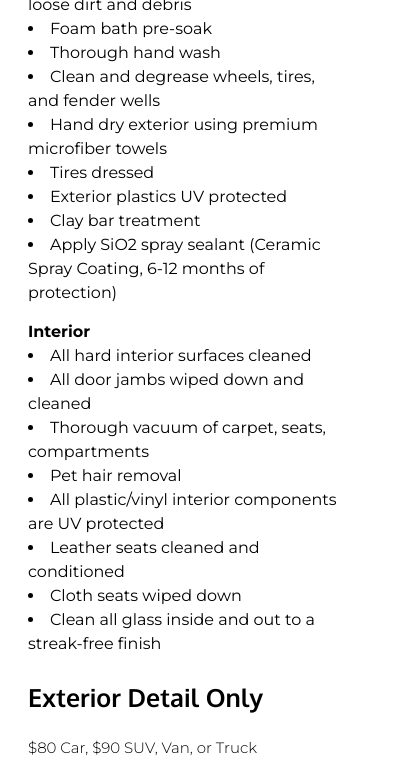
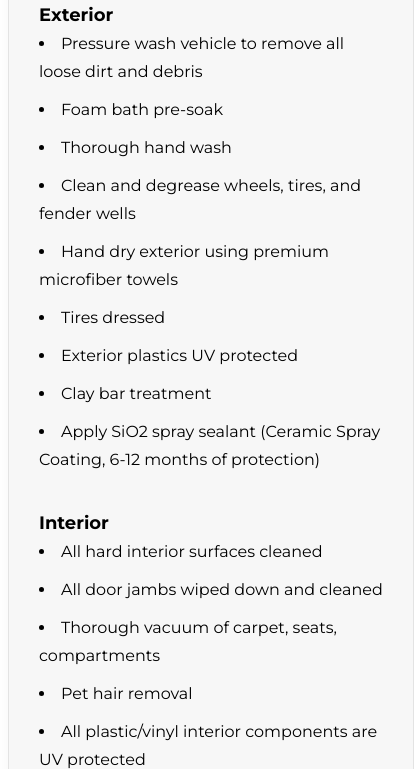
Before and after one commit to zacharyartman/DetailingWebsite, a plain HTML site: page services.html in a window 390 px wide. Shown: the part 288-1057 px from the top of the page, 414 px wide, since content can reach past the window. Drawn offline with Linux system fonts and the light colour scheme.

Commit message:
update services styling

```diff
--- a/CSS/services.css
+++ b/CSS/services.css
@@ -5,19 +5,67 @@ p {
 .headline {
   font-weight: 600;
   font-size: 40px;
+  margin-bottom: 5px;
 }
 
 .subheadline {
   font-weight: 300;
-  font-size: 40px;
-  margin: 0 0 0 0;
+  font-size: 26px;
+  margin: 0;
 }
 
 .detail-pricing-section {
-  margin-top: 85px;
+  margin-top: 110px;
+  width: 100%;
   display: flex;
   flex-direction: column;
-  width: 100%;
+  gap: 50px;
+}
+
+.full-detail-section,
+.exterior-detail-only,
+.interior-detail-only,
+.maintenance-detail-section {
+  background-color: #f7f7f7;
+  border: 1px solid #e3e3e3;
+  border-radius: 12px;
+  padding: 40px;
+  width: 85%;
+  margin: 0 auto;
+  box-shadow: 0 4px 15px rgba(0,0,0,0.04);
+}
+
+.maintenance-detail-section {
+  margin-bottom: 50px;
+}
+
+.items-table {
+  display: flex;
+  gap: 40px;
+  margin-top: 25px;
+}
+
+.exterior-items,
+.interior-items {
+  width: 50%;
+  font-family: Montserrat, Arial;
+  line-height: 28px;
+}
+
+.exterior-items strong,
+.interior-items strong {
+  font-size: 18px;
+}
+
+li {
+  margin-bottom: 10px;
+}
+
+.body-text {
+  font-family: Montserrat, Arial;
+  font-weight: 300;
+  font-size: 17px;
+  margin: 8px 0;
 }
 
 .detail-pricing-section a {
@@ -25,59 +73,17 @@ p {
   border-width: 1px;
   border-color: black;
   border-style: solid;
-  font-size: 12px;
+  font-size: 13px;
   color: black;
   text-decoration: none;
-  padding: 10px 20px;
-  display: flex;
+  padding: 10px 22px;
+  border-radius: 6px;
+  transition: background-color 0.2s ease;
 }
 
-.full-detail-header-section .headline {
-  margin-bottom: 0px;
-}
-
-.full-detail-section {
-  display: flex;
-  flex-direction: column;
-  justify-content: center;
-  text-align: center;
-  width: 100%;
-}
-
-.body-text {
-  font-family: Montserrat, Arial;
-  font-weight: 300;
-  font-size: 15px;
-}
-
-.items-table {
-  display: flex;
-}
-
-.exterior-items,
-.interior-items {
-  padding-top: 15px;
-  width: 50%;
-  text-align: left;
-  font-family: Montserrat, Arial;
-  line-height: 24px;
-}
-
-.exterior-items {
-  margin-left: 45px;
-  padding-right: 35px;
-}
-
-.exterior-detail-only p,
-.interior-detail-only p,
-.maintenance-detail-section p {
-  padding-left: 45px;
-  padding-bottom: 10px;
-}
-
-.maintenance-detail-section {
-  display: flex;
-  flex-direction: column;
+.detail-pricing-section a:hover {
+  background-color: black;
+  color: white;
 }
 
 .maintenance-detail-upper-section {
@@ -88,43 +94,28 @@ p {
 
 @media screen and (max-width: 1200px) {
   .headline {
-    font-size: 25px;
+    font-size: 30px;
   }
 
   .subheadline {
-    font-size: 20px;
-    font-weight: 200;
+    font-size: 18px;
   }
 
   .items-table {
     flex-direction: column;
+    gap: 25px;
   }
 
   .exterior-items,
-  .interior-items,
+  .interior-items {
+    width: 100%;
+  }
+
+  .full-detail-section,
   .exterior-detail-only,
   .interior-detail-only,
   .maintenance-detail-section {
-    margin-left: 20px;
-    width: 100%;
-  }
-
-  .exterior-detail-only p,
-  .interior-detail-only p,
-  .maintenance-detail-section p {
-    padding: 0;
-  }
-
-  .exterior-items {
-    padding-right: 0;
-    margin-right: 20px;
-  }
-
-  li {
-    margin-right: 20px;
-  }
-
-  .detail-pricing-section {
-    width: 90%;
+    width: 92%;
+    padding: 30px;
   }
 }
```
